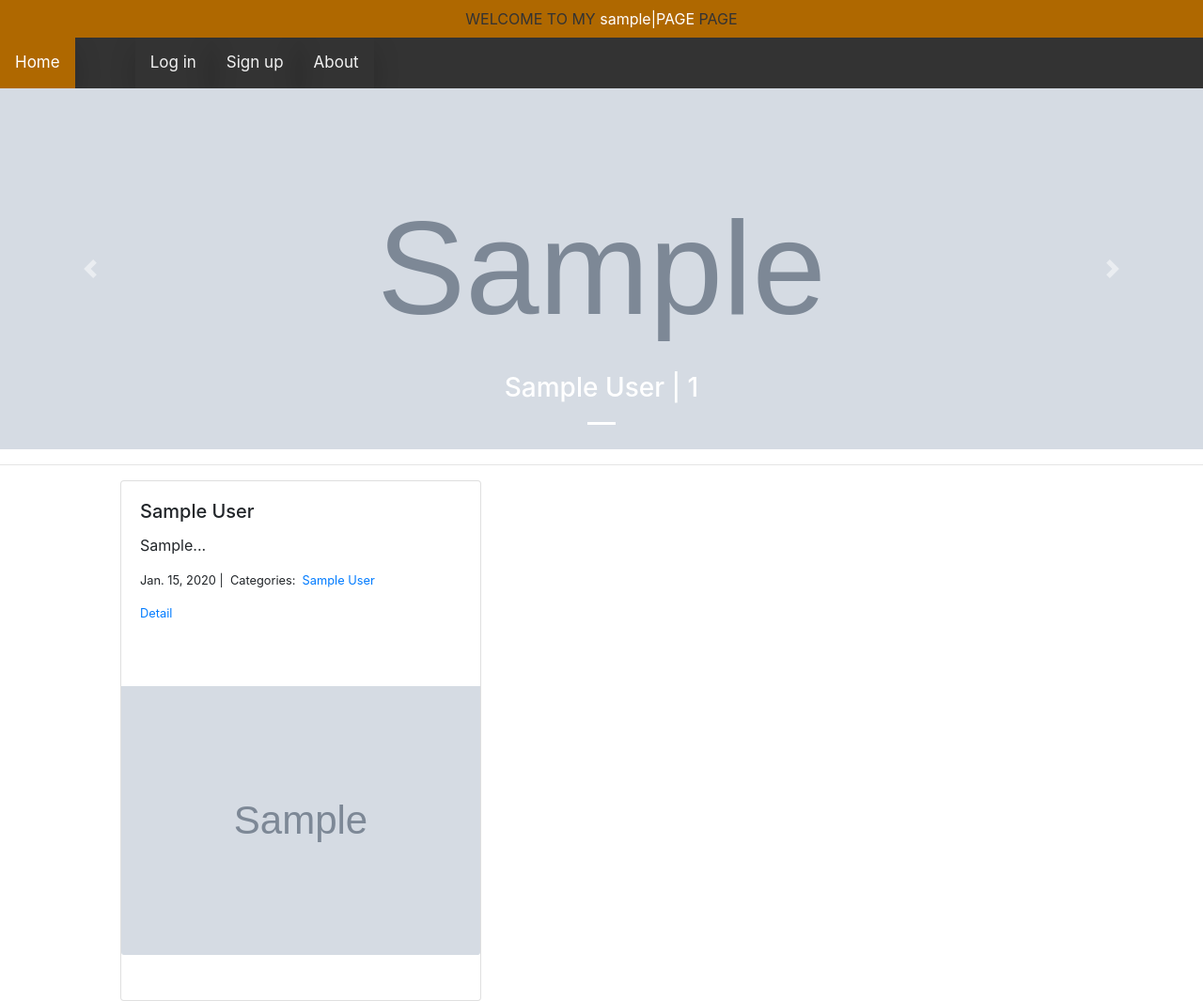
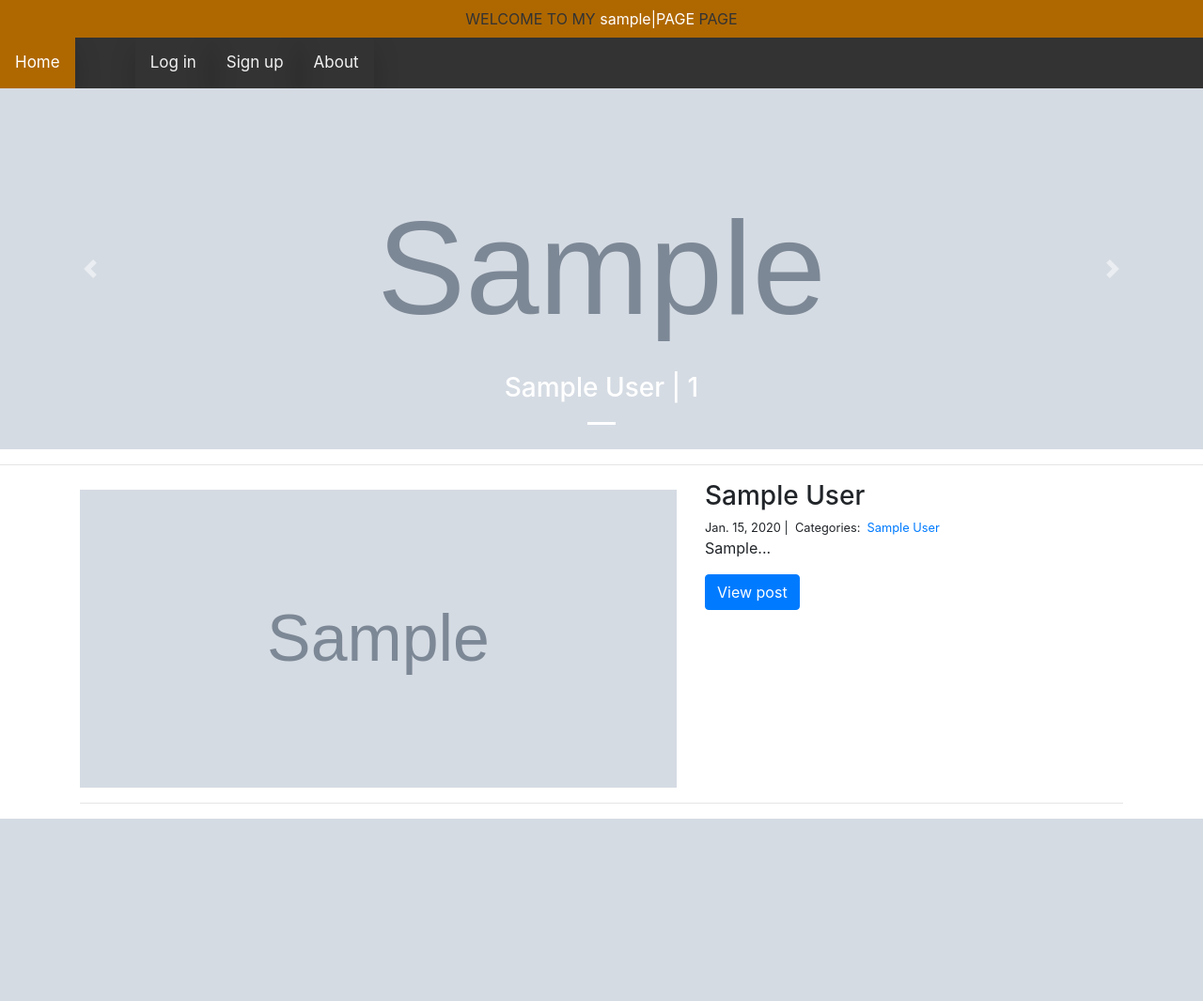
Before and after one commit to eiire/studyflux, a Django app: a page that uses user_page/templates/user_page.html in a window 1280 px wide. Shown: the whole page at 94% size. After the commit the page ends 871 px from the top, so only its background shows below. Run offline with Django 3.2, Linux system fonts and the light colour scheme; tables that the repository leaves empty hold one stand-in row (values such as "Sample post"); grey boxes marked "Sample" are stand-in pictures; some libraries are stand-ins or nearby versions.

```diff
--- a/apis/like_api/mixins.py
+++ b/apis/like_api/mixins.py
@@ -1,6 +1,6 @@
 from rest_framework.decorators import action
 from rest_framework.response import Response
-from user_blog import services
+from . import services
 from .serializers import FanSerializer
 
 
--- a/apis/like_api/serializers.py
+++ b/apis/like_api/serializers.py
@@ -1,6 +1,6 @@
 from rest_framework import serializers
 from django.contrib.auth import get_user_model
-from user_blog import services as likes_services
+from apis.like_api import services as likes_services
 from user_blog.models import Post
 
 
--- a/user_blog/services.py
+++ b/apis/like_api/services.py
@@ -1,6 +1,6 @@
 from django.contrib.auth import get_user_model
 from django.contrib.contenttypes.models import ContentType
-from .models import PostLike
+from user_blog.models import PostLike
 User = get_user_model()
 
 
--- a/user_blog/models.py
+++ b/user_blog/models.py
@@ -17,6 +17,7 @@ class PostLike(models.Model):
 
 
 class Post(models.Model):
+    pinned = models.BooleanField(default=False)
     user = models.ForeignKey(User, on_delete=models.CASCADE)
     title = models.CharField(max_length=250)
     image = models.ImageField(upload_to="user_blog/art_cover", blank=True)
--- a/user_blog/templates/article_category.html
+++ b/user_blog/templates/article_category.html
@@ -19,7 +19,7 @@
                 {{ post.created_on.date }} |&nbsp;
                 Categories:&nbsp;
                 {% for category in post.categories.all %}
-                    <a href="{% url 'article_category' post.user.username category.topic.user_portfolio.name category.name %}">
+                    <a href="{% url 'article_category' post.user.username category.topic.knowledge.name category.name %}">
                         {{ category.name }}
                     </a>&nbsp;
                 {% endfor %}
--- a/user_blog/templates/article_detail.html
+++ b/user_blog/templates/article_detail.html
@@ -24,7 +24,7 @@
             {{ post.created_on.date }} |&nbsp
             Categories:&nbsp;
             {% for category in post.categories.all %}
-                <a href="{% url 'article_category' post.user.username category.topic.user_portfolio.name category.name %}">
+                <a href="{% url 'article_category' post.user.username category.topic.knowledge.name category.name %}">
                     {{ category.name }}
                 </a>&nbsp;
             {% endfor %}
--- a/user_blog/templates/article_index.html
+++ b/user_blog/templates/article_index.html
@@ -41,7 +41,7 @@
                         {{ post.created_on.date }} |&nbsp;
                         Categories:&nbsp;
                         {% for category in post.categories.all %}
-                            <a href="{% url 'article_category' post.user.username category.topic.user_portfolio.name category.name %}">
+                            <a href="{% url 'article_category' post.user.username category.topic.knowledge.name category.name %}">
                                 {{ category.name }}
                             </a>
                         {% endfor %}
--- a/user_blog/views.py
+++ b/user_blog/views.py
@@ -4,7 +4,8 @@ from django.core.exceptions import ObjectDoesNotExist
 from django.shortcuts import get_object_or_404, redirect
 from django.utils.decorators import method_decorator
 from django.views.generic import View, ListView, CreateView, UpdateView, DeleteView, DetailView
-from user_blog.forms import CommentForm, ModelFormPostMixin
+from user_blog.forms import CommentForm
+from user_blog.mixins import ModelFormPostMixin
 from user_blog.models import Post, Comment
 from django.contrib.auth.mixins import LoginRequiredMixin
 
--- a/user_page/models.py
+++ b/user_page/models.py
@@ -10,4 +10,4 @@ class Knowledge(models.Model):
 
     @property
     def topics(self):
-        return Topic.objects.filter(user_portfolio=self).count()
+        return Topic.objects.filter(knowledge=self).count()
--- a/user_page/static/userpage_style.css
+++ b/user_page/static/userpage_style.css
@@ -26,20 +26,20 @@
     margin-top: 2%
 }
 
-.content > .card > .img_container {
+.container .img_container {
     position: relative;
-    padding-bottom: 100%; /* !!! */
-    /*margin: 0 20px 0 20px;*/
+    padding-bottom: 50%;
+    margin: 10px 0 0 0;
     overflow: hidden;
 }
 
-.content > .card > .img_container > img {
+.container img {
     position: absolute;
     top:0;
     bottom: 0;
     left: 0;
     right: 0;
-    max-width: 100%;
+    width: 100%;
     /*max-height: 100%;*/
     margin: auto;
 }
--- a/user_page/templates/user_page.html
+++ b/user_page/templates/user_page.html
@@ -26,7 +26,7 @@
 {% endblock %}
 
 {%  block page_content %}
-    <body>
+<body>
     {% if knowledges %}
         <div id="demo" class="carousel slide" data-ride="carousel">
             <ul class="carousel-indicators">
@@ -69,33 +69,38 @@
 
     <hr>
 
-    <div class="content">
+    <div class="container">
         {% for post in posts %}
-            <div class="card" >
-                <div class="card-body">
-                    <h5 href="{% url 'article_detail' post.user.username post.pk %}" class="card-title">{{ post.title }}</h5>
-                    <p class="card-text">{{ post.header | slice:":400" }}...</p>
-                    {#                <p class="card-text"><small class="text-muted">Last updated 3 mins ago</small></p>#}
+            <div class="row">
+                <div class="col-md-7">
+                    <a href="{% url 'article_detail' post.user.username post.pk %}">
+                        {% if post.image %}
+                            <div class="img_container">
+                                <img src="{{ post.image.url }}" alt="">
+                            </div>
+                        {% else %}
+                            <img class="img-fluid rounded mb-3 mb-md-0" src="" alt="">
+                        {% endif %}
+                    </a>
+                </div>
+                <div class="col-md-5">
+                    <h3 href="{% url 'article_detail' post.user.username post.pk %}">{{ post.title }}</h3>
                     <small>
                         <p class="card-text"> {{ post.created_on.date }} |&nbsp;
                             Categories:&nbsp;
                             {% for category in post.categories.all %}
-                                <a href="{% url 'article_category' post.user.username category.topic.user_portfolio.name category.name %}">
+                                <a href="{% url 'article_category' post.user.username category.topic.knowledge.name category.name %}">
                                     {{ category.name }}
                                 </a>&nbsp;
                             {% endfor %}
                         </p>
-                        <a href="{% url 'article_detail' post.user.username post.pk %}" class="card-title">Detail</a>
                     </small>
+                    <p>{{ post.header | slice:":400" }}...</p>
+                    <a class="btn btn-primary" href="{% url 'article_detail' post.user.username post.pk %}">View post</a>
                 </div>
-
-                {% if post.image %}
-                    <div class="img_container">
-                        <img class="card-img-bottom" src="{{ post.image.url }}">
-                    </div>
-                {% endif %}
             </div>
         {% endfor %}
+        <hr>
     </div>
-    </body>
+</body>
 {% endblock %}
--- a/user_page/views.py
+++ b/user_page/views.py
@@ -4,6 +4,7 @@ from django.urls import reverse
 from django.views.generic import FormView, ListView, DeleteView
 from user_blog.models import Post
 from user_page.models import Knowledge
+from django.db.models import Count
 from django.contrib.auth.mixins import LoginRequiredMixin
 from django.views import View
 
@@ -22,7 +23,8 @@ class UserPageView(ListView):
 
     def get_context_data(self, **kwargs):
         context = super().get_context_data(**kwargs)
-        context['posts'] = Post.objects.filter(user__username=self.kwargs.get('username'))  # [task] Pin posts
+        context['posts'] = Post.objects.filter(user__username=self.kwargs.get('username'), pinned=True) \
+            .annotate(count=Count('likes')).order_by('-count')
         context['username'] = self.kwargs.get('username')
         return context
 
--- a/user_topics/models.py
+++ b/user_topics/models.py
@@ -3,7 +3,7 @@ from user_blog.models import Category
 
 
 class Topic(models.Model):
-    #  Add validation for queryset <user_portfolio>
-    user_portfolio = models.ForeignKey('user_page.Knowledge', on_delete=models.CASCADE, default=0)
+    #  Add validation for queryset <knowledge>
+    knowledge = models.ForeignKey('user_page.Knowledge', on_delete=models.CASCADE, default=0)
     title = models.CharField(max_length=120)
     description = models.TextField()
--- a/user_topics/templates/topics_index.html
+++ b/user_topics/templates/topics_index.html
@@ -87,7 +87,7 @@
         </div>
 
         <div class="wrapper_sort_system">
-            <span> Number of articles: </span>
+            <span> Number of likes in topic: </span>
             <label for="sort_system"> descending </label>
             <input type="checkbox" id="sort_system">
 
```
Also changed, not shown: user_blog/forms.py (+0 -42 lines), user_blog/mixins.py (added, +44 -0 lines), user_topics/servisec.py (added, +34 -0 lines), user_topics/views.py (+6 -30 lines).
